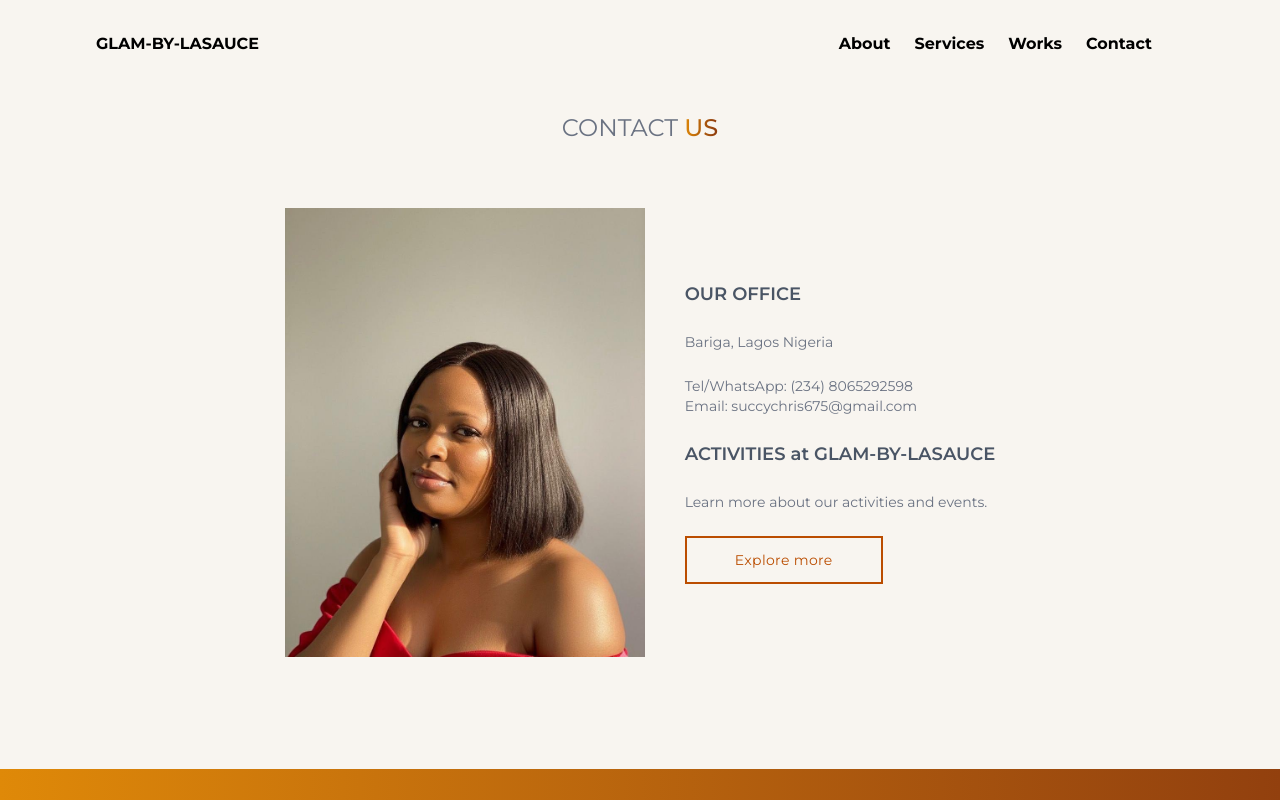
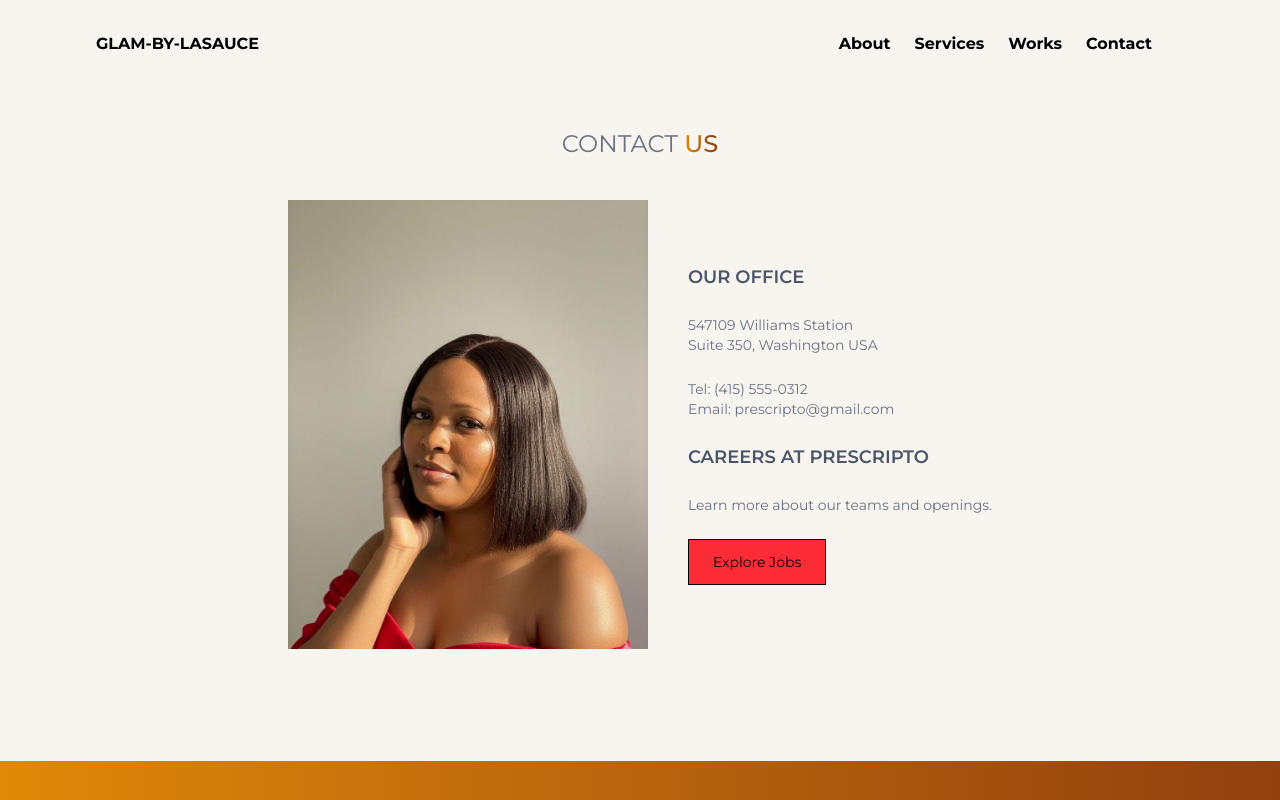
Before and after one commit to ernestkris6/GlamByLaSauce, a React (Vite) app: page /contact in a window 1280 px wide. Shown: the top 800 px of the page. Built offline with nearby package versions, Linux system fonts and the light colour scheme; a web font is replaced by a local one.

Commit message:
testing bg hover

```diff
--- a/src/Pages/Contact.jsx
+++ b/src/Pages/Contact.jsx
@@ -1,27 +1,60 @@
+// import React from 'react'
+// import contactImg from '../assets/contact_image.png'
+
+
 import React from 'react'
 import succy from '../assets/succy.jpg'
-import Button from '../ui/Button'
+// import Button from '../ui/Button'
 
 
 export default function Contact() {
   return (
-    <div className='px-6 md:px-10 lg:px-24'>
-      <div className='text-center text-2xl py-6 text-gray-500'>
-        <p>CONTACT <span className='font-medium'>US</span></p>
+    <div>
+      <div className='text-center text-2xl pt-10 text-gray-500'>
+        <p>CONTACT <span className='text-gray-700 font-medium'>US</span></p>
       </div>
 
       <div className='flex flex-col md:flex-row my-10 justify-center gap-10 mb-28 text-sm'>
           <img className='w-full md:max-w-[360px]' src={succy} alt="" />
           <div className='flex flex-col justify-center items-start gap-6'>
             <p className='font-semibold text-lg text-gray-600'>OUR OFFICE</p>
-            <p className='text-gray-500'>Bariga, Lagos Nigeria</p>
-            <p className='text-gray-500'>Tel/WhatsApp: (234) 8065292598 <br /> Email: succychris675@gmail.com</p>
-            <p  className='text-lg font-semibold text-gray-600'>ACTIVITIES at GLAM-BY-LASAUCE</p>
-            <p className='text-gray-500'>Learn more about our activities and events.</p>
-            {/* <button className='border py-3 px-6 bg-white hover:bg-primary hover:text-white duration-500 transition-all'>Explore more</button> */}
-            <Button type='flat'>Explore more</Button>
+            <p className='text-gray-500'>547109 Williams Station <br /> Suite 350, Washington USA</p>
+            <p className='text-gray-500'>Tel: (415) 555-0312 <br /> Email: prescripto@gmail.com</p>
+            <p  className='text-lg font-semibold text-gray-600'>CAREERS AT PRESCRIPTO</p>
+            <p className='text-gray-500'>Learn more about our teams and openings.</p>
+            <button className='border py-3 px-6 bg-red-500 hover:bg-primary hover:text-white duration-500 transition-all'>Explore Jobs</button>
           </div>
         </div>
     </div>
   )
 }
+
+
+
+// import React from 'react'
+// import succy from '../assets/succy.jpg'
+// import Button from '../ui/Button'
+
+
+// export default function Contact() {
+//   return (
+//     <div className='px-6 md:px-10 lg:px-24'>
+//       <div className='text-center text-2xl py-6 text-gray-500'>
+//         <p>CONTACT <span className='font-medium'>US</span></p>
+//       </div>
+
+//       <div className='flex flex-col md:flex-row my-10 justify-center gap-10 mb-28 text-sm'>
+//           <img className='w-full md:max-w-[360px]' src={succy} alt="" />
+//           <div className='flex flex-col justify-center items-start gap-6'>
+//             <p className='font-semibold text-lg text-gray-600'>OUR OFFICE</p>
+//             <p className='text-gray-500'>Bariga, Lagos Nigeria</p>
+//             <p className='text-gray-500'>Tel/WhatsApp: (234) 8065292598 <br /> Email: succychris675@gmail.com</p>
+//             <p  className='text-lg font-semibold text-gray-600'>ACTIVITIES at GLAM-BY-LASAUCE</p>
+//             <p className='text-gray-500'>Learn more about our activities and events.</p>
+//             {/* <button className='border py-3 px-6 bg-white hover:bg-primary hover:text-white duration-500 transition-all'>Explore more</button> */}
+//             <Button type='flat'>Explore more</Button>
+//           </div>
+//         </div>
+//     </div>
+//   )
+// }
```
